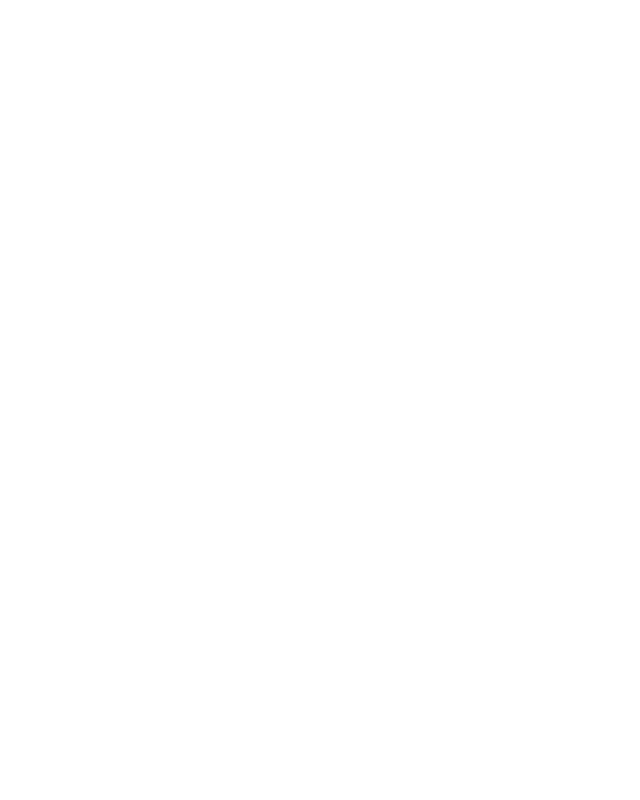
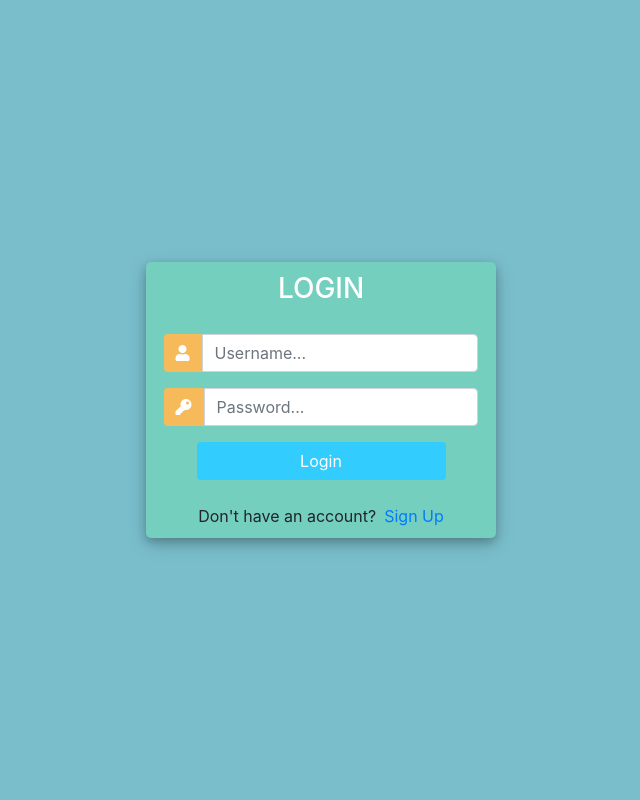
Before and after one commit to BenJohnK/Customer-Management-App, a Django app: page /login/ in a window 1280 px wide. Before the commit the part shown is empty. Shown: the whole page, without its empty margins (319-959 px from the left). Run offline with Django 3.2, Linux system fonts and the light colour scheme; some libraries are stand-ins or nearby versions.

Commit message:
adding register, login and logout functionalities

```diff
--- a/accounts/urls.py
+++ b/accounts/urls.py
@@ -1,5 +1,5 @@
 from django.urls import path,include
-from . views import index,products,customers,updateOrder,createOrder,deleteOrder,createCustomer,updateCustomer,deleteCustomer,login,register
+from . views import index,products,customers,updateOrder,createOrder,deleteOrder,createCustomer,updateCustomer,deleteCustomer,loginPage,register,logoutPage
 urlpatterns = [
     path('',index,name="index"),
     path('products/',products,name="products"),
@@ -10,7 +10,8 @@ urlpatterns = [
     path('create_customer/',createCustomer,name="create_customer"),
     path('update_customer/<int:id>',updateCustomer,name="update_customer"),
     path('delete_customer/<int:id>',deleteCustomer,name="delete_customer"),
-    path('login/',login,name="login"),
+    path('login/',loginPage,name="login"),
     path('register/',register,name="register"),
+    path('logout/',logoutPage,name="logout")
 
 ]
--- a/accounts/views.py
+++ b/accounts/views.py
@@ -5,96 +5,145 @@ from .forms import OrderForm,CustomerForm,CreateUserForm
 from django.forms import inlineformset_factory
 from .filter import OrderFilter
 from django.contrib.auth.forms import UserCreationForm
-
+from django.contrib import messages
+from django.contrib.auth import authenticate,login,logout
 
 
 # Create your views here.
 
-def login(request):
-    return render(request,"accounts/login.html",{})
+def loginPage(request):
+    if request.user.is_authenticated:
+        return redirect('/')
+    else:
+     if request.method=="POST":
+        username=request.POST.get('username')
+        password=request.POST.get('password')
+        user = authenticate(request,username=username,password=password)
+        if user is not None:
+            login(request,user)
+            return redirect('/')
+        else:
+            messages.info(request,'Incorrect Username or Password!')
+            return redirect('/login/')
+     return render(request,"accounts/login.html",{})
+
+def logoutPage(request):
+    logout(request)
+    return redirect('/login/')
 
 def register(request):
-    form=CreateUserForm()
-    if request.method=="POST":
-        form=CreateUserForm(request.POST)
-        if form.is_valid():
-            form.save()
-            return redirect('/')
-    return render(request,"accounts/register.html",{'form':form})
+    if request.user.is_authenticated:
+        return redirect('/')
+    else:
+        form=CreateUserForm()
+        if request.method=="POST":
+            form=CreateUserForm(request.POST)
+            if form.is_valid():
+                form.save()
+                username=form.cleaned_data.get('username')
+                messages.success(request,'Account was created for '+username)
+                return redirect('/login/')
+        return render(request,"accounts/register.html",{'form':form})
 
 def index(request):
-    customers=Customer.objects.all()
-    total_customers=customers.count()
-    orders=Order.objects.all().order_by('-id')[:5]
-    total_orders=Order.objects.all().count()
-    delivered=Order.objects.filter(status="Delivered").count()
-    pending=Order.objects.filter(status="Pending").count()
-    return render(request,"accounts/dashboard.html",{'customers':customers,'orders':orders,'total_orders':total_orders,'delivered':delivered,'pending':pending,'total_customers':total_customers})
+    if request.user.is_authenticated:
+        customers=Customer.objects.all()
+        total_customers=customers.count()
+        orders=Order.objects.all().order_by('-id')[:5]
+        total_orders=Order.objects.all().count()
+        delivered=Order.objects.filter(status="Delivered").count()
+        pending=Order.objects.filter(status="Pending").count()
+        return render(request,"accounts/dashboard.html",{'customers':customers,'orders':orders,'total_orders':total_orders,'delivered':delivered,'pending':pending,'total_customers':total_customers})
+    else:
+        return redirect('/login/')
 
 def products(request):
-    products = Product.objects.all()
-    return render(request,"accounts/products.html",{'products':products})
+    if request.user.is_authenticated:
+        products = Product.objects.all()
+        return render(request,"accounts/products.html",{'products':products})
+    else:
+        return redirect('/login/')
 
 def customers(request,id):
-    customer=Customer.objects.get(id=id)
-    total_orders=customer.orders
-    orders=customer.order_set.all().order_by('-id')
-    my_filter=OrderFilter(request.GET,queryset=orders)
-    orders=my_filter.qs
-    return render(request,"accounts/customer.html",{'customer':customer,'orders':orders,'total_orders':total_orders,'myfilter':my_filter})
+    if request.user.is_authenticated:
+        customer=Customer.objects.get(id=id)
+        total_orders=customer.orders
+        orders=customer.order_set.all().order_by('-id')
+        my_filter=OrderFilter(request.GET,queryset=orders)
+        orders=my_filter.qs
+        return render(request,"accounts/customer.html",{'customer':customer,'orders':orders,'total_orders':total_orders,'myfilter':my_filter})
+    else:
+        return redirect('/login/')
+def createOrder(request,id):
+    if request.user.is_authenticated:
+        customer=Customer.objects.get(id=id)
+        OrderFormSet=inlineformset_factory(Customer,Order, fields=('product','status'), extra=7)
+        formset=OrderFormSet(queryset=Order.objects.none(),instance=customer)
+        # form=OrderForm(initial={'customer':customer})
+        if request.method=="POST":
 
-def createOrder(request,id):
-    customer=Customer.objects.get(id=id)
-    OrderFormSet=inlineformset_factory(Customer,Order, fields=('product','status'), extra=7)
-    formset=OrderFormSet(queryset=Order.objects.none(),instance=customer)
-    # form=OrderForm(initial={'customer':customer})
-    if request.method=="POST":
-
-        formset=OrderFormSet(request.POST,instance=customer)
-        if formset.is_valid():
-            formset.save()
-            return redirect('/')
-    return render(request,"accounts/ordercreateform.html",{'formset':formset})
+            formset=OrderFormSet(request.POST,instance=customer)
+            if formset.is_valid():
+                formset.save()
+                return redirect('/')
+        return render(request,"accounts/ordercreateform.html",{'formset':formset})
+    else:
+        return redirect('/login/')
 
 def updateOrder(request,id):
-    order=Order.objects.get(id=id)
-    form=OrderForm(instance=order)
-    if request.method=="POST":
-        form=OrderForm(request.POST,instance=order)
-        if form.is_valid():
-            form.save()
-            return redirect('/')
-    return render(request,"accounts/orderform.html",{'form':form})
+    if request.user.is_authenticated:
+        order=Order.objects.get(id=id)
+        form=OrderForm(instance=order)
+        if request.method=="POST":
+            form=OrderForm(request.POST,instance=order)
+            if form.is_valid():
+                form.save()
+                return redirect('/')
+        return render(request,"accounts/orderform.html",{'form':form})
+    else:
+        return redirect('/login/')
 
 def deleteOrder(request,id):
-    order=Order.objects.get(id=id)
-    if request.method=="POST":
-        order.delete()
-        return redirect('/')
-    return render(request,"accounts/deleteorder.html")
+    if request.user.is_authenticated:
+        order=Order.objects.get(id=id)
+        if request.method=="POST":
+            order.delete()
+            return redirect('/')
+        return render(request,"accounts/deleteorder.html")
+    else:
+        return redirect('/login/')
 
 def createCustomer(request):
-    form=CustomerForm()
-    if request.method=="POST":
-        form=CustomerForm(request.POST)
-        if form.is_valid():
-            form.save()
-            return redirect('/')
-    return render(request,"accounts/customerform.html",{'form':form})
+    if request.user.is_authenticated:
+        form=CustomerForm()
+        if request.method=="POST":
+            form=CustomerForm(request.POST)
+            if form.is_valid():
+                form.save()
+                return redirect('/')
+        return render(request,"accounts/customerform.html",{'form':form})
+    else:
+        return redirect('/login/')
 
 def updateCustomer(request,id):
-    customer=Customer.objects.get(id=id)
-    form=CustomerForm(instance=customer)
-    if request.method=="POST":
-        form=CustomerForm(request.POST,instance=customer)
-        if form.is_valid():
-            form.save()
-            return redirect('/')
-    return render(request,"accounts/customerform.html",{'form':form})
+    if request.user.is_authenticated:
+        customer=Customer.objects.get(id=id)
+        form=CustomerForm(instance=customer)
+        if request.method=="POST":
+            form=CustomerForm(request.POST,instance=customer)
+            if form.is_valid():
+                form.save()
+                return redirect('/')
+        return render(request,"accounts/customerform.html",{'form':form})
+    else:
+        return redirect('/login/')
 
 def deleteCustomer(request,id):
-    customer=Customer.objects.get(id=id)
-    if request.method=="POST":
-        customer.delete()
-        return redirect('/')
-    return render(request,"accounts/deletecustomer.html",{'customer':customer})
+    if request.user.is_authenticated:
+        customer=Customer.objects.get(id=id)
+        if request.method=="POST":
+            customer.delete()
+            return redirect('/')
+        return render(request,"accounts/deletecustomer.html",{'customer':customer})
+    else:
+        return redirect('/login/')
--- a/templates/accounts/login.html
+++ b/templates/accounts/login.html
@@ -0,0 +1,122 @@
+<!DOCTYPE html>
+<html>
+
+<head>
+	<title>Login</title>
+	<link rel="stylesheet" href="https://stackpath.bootstrapcdn.com/bootstrap/4.1.3/css/bootstrap.min.css" integrity="sha384-MCw98/SFnGE8fJT3GXwEOngsV7Zt27NXFoaoApmYm81iuXoPkFOJwJ8ERdknLPMO" crossorigin="anonymous">
+	<script src="https://ajax.googleapis.com/ajax/libs/jquery/3.3.1/jquery.min.js"></script>
+	<link rel="stylesheet" href="https://use.fontawesome.com/releases/v5.6.1/css/all.css" integrity="sha384-gfdkjb5BdAXd+lj+gudLWI+BXq4IuLW5IT+brZEZsLFm++aCMlF1V92rMkPaX4PP" crossorigin="anonymous">
+
+
+	<style>
+		body,
+		html {
+			margin: 0;
+			padding: 0;
+			height: 100%;
+			background: #7abecc !important;
+		}
+		.user_card {
+			width: 350px;
+			margin-top: auto;
+			margin-bottom: auto;
+			background: #74cfbf;
+			position: relative;
+			display: flex;
+			justify-content: center;
+			flex-direction: column;
+			padding: 10px;
+			box-shadow: 0 4px 8px 0 rgba(0, 0, 0, 0.2), 0 6px 20px 0 rgba(0, 0, 0, 0.19);
+			-webkit-box-shadow: 0 4px 8px 0 rgba(0, 0, 0, 0.2), 0 6px 20px 0 rgba(0, 0, 0, 0.19);
+			-moz-box-shadow: 0 4px 8px 0 rgba(0, 0, 0, 0.2), 0 6px 20px 0 rgba(0, 0, 0, 0.19);
+			border-radius: 5px;
+
+		}
+
+		.form_container {
+			margin-top: 20px;
+		}
+
+		#form-title{
+			color: #fff;
+
+		}
+
+		.login_btn {
+			width: 100%;
+			background: #33ccff !important;
+			color: white !important;
+		}
+		.login_btn:focus {
+			box-shadow: none !important;
+			outline: 0px !important;
+		}
+		.login_container {
+			padding: 0 2rem;
+		}
+		.input-group-text {
+			background: #f7ba5b !important;
+			color: white !important;
+			border: 0 !important;
+			border-radius: 0.25rem 0 0 0.25rem !important;
+		}
+		.input_user,
+		.input_pass:focus {
+			box-shadow: none !important;
+			outline: 0px !important;
+		}
+
+		#messages{
+			background-color: grey;
+			color: #fff;
+			padding: 10px;
+			margin-top: 10px;
+		}
+	</style>
+
+</head>
+<body>
+	<div class="container h-100">
+		<div class="d-flex justify-content-center h-100">
+			<div class="user_card">
+				<div class="d-flex justify-content-center">
+
+
+					<h3 id="form-title">LOGIN</h3>
+				</div>
+				<div class="d-flex justify-content-center form_container">
+					<form method="POST" action="">{% csrf_token %}
+						<div class="input-group mb-3">
+							<div class="input-group-append">
+								<span class="input-group-text"><i class="fas fa-user"></i></span>
+							</div>
+							<input type="text" name="username" placeholder="Username..." class="form-control">
+						</div>
+						<div class="input-group mb-2">
+							<div class="input-group-append">
+								<span class="input-group-text"><i class="fas fa-key"></i></span>
+							</div>
+								<input type="password" name="password" placeholder="Password..." class="form-control" >
+						</div>
+
+							<div class="d-flex justify-content-center mt-3 login_container">
+				 				<input class="btn login_btn" type="submit" value="Login">
+				   			</div>
+					</form>
+
+				</div>
+                {% for message in messages %}
+                <p id="messages">{{message}}</p>
+                {% endfor %}
+				<div class="mt-4">
+					<div class="d-flex justify-content-center links">
+						Don't have an account? <a href="{% url 'register' %}" class="ml-2">Sign Up</a>
+					</div>
+
+				</div>
+			</div>
+		</div>
+	</div>
+</body>
+
+</html>
--- a/templates/accounts/register.html
+++ b/templates/accounts/register.html
@@ -106,7 +106,7 @@
 				   		</div>
 					</form>
 				</div>
-
+				{{form.errors}}
 				<div class="mt-4">
 					<div class="d-flex justify-content-center links">
 						Already have an account? <a href="{% url 'login' %}" class="ml-2">Login</a>
```
Also changed, not shown: templates/accounts/navbar.html (+13 -0 lines), db.sqlite3.
